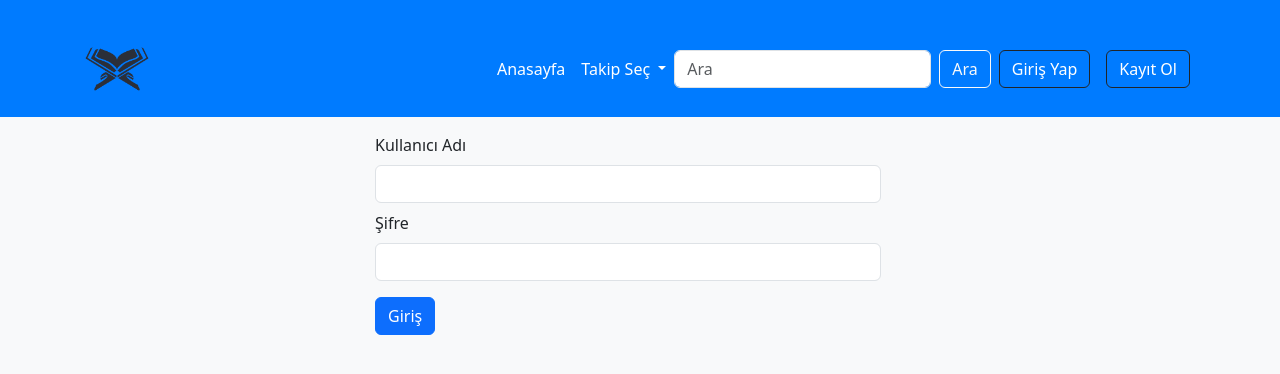
After one commit to OguzhanKodal/okuma-ezber-takip-sitesi, a Django app: page /login in a window 1280 px wide. The commit adds this page. Shown: the top 374 px of the page. Run offline with Django 4.2, Linux system fonts and the light colour scheme; some libraries are stand-ins or nearby versions.

Commit message:
login ve register ekranı yapıldı, butonları eklendi şuan /admin için çalışıyor

```diff
--- /dev/null
+++ b/okumaezbertakip/okumaezbertakip/templates/login.html
@@ -0,0 +1,37 @@
+{% extends "master.html" %}
+{% load static %}
+
+{% block baslik %}
+    Yeni talebe ekle
+{% endblock %}
+
+{% block govde %}
+    <form class="row g-3 pt-4" method="post" action="login">
+        {% csrf_token %}
+        <div class="row justify-content-center">
+            <div class="col-5">
+                <div class="col-12 pt-2">
+                    <label for="username" class="form-label">Kullanıcı Adı</label>
+                    <input type="text" class="form-control" id="username" name="username">
+                </div>
+                <div class="col-12 pt-2">
+                    <label for="password" class="form-label">Şifre</label>
+                    <input type="password" class="form-control" id="password" name="password">
+                </div>
+                <div class="col-12 pt-3">
+                    <button type="submit" class="btn btn-primary">Giriş</button>
+                </div>
+                {% if login == 'Hata' %}
+                    <div class="row pt-3" style="padding-left:10px;padding-rigth:10px">
+                        <div class="alert alert-danger d-flex align-items-center" role="alert">
+                            <img src="{% static 'danger.png' %}" width="24px">
+                            <div style="padding-left:5px">
+                                Kullanıcı adı veya şifre yanlış!
+                            </div>
+                        </div>
+                    </div>
+                {% endif %}
+            </div>
+        </div>
+    </form>
+{% endblock %}
--- a/okumaezbertakip/okumaezbertakip/templates/master.html
+++ b/okumaezbertakip/okumaezbertakip/templates/master.html
@@ -55,8 +55,12 @@
                 Takip Seç
               </a>
               <ul class="dropdown-menu" aria-labelledby="navbarDropdown">
-                <li><a class="dropdown-item" href="../okumatakip/">Okuma Takip</a></li>
-                <li><a class="dropdown-item" href="../ezbertakip/">Ezber Takip</a></li>
+                <li>
+                  <a class="dropdown-item" href="../okumatakip/">Okuma Takip</a>
+                </li>
+                <li>
+                  <a class="dropdown-item" href="../ezbertakip/">Ezber Takip</a>
+                </li>
               </ul>
             </li>
           </ul>
@@ -69,6 +73,25 @@
             />
             <button class="btn btn-outline-light" type="submit">Ara</button>
           </form>
+
+          {% if user.is_authenticated %}
+          <span class="navbar-text ms-3 me-2">
+            <a href="#" class="btn btn-outline-dark"
+              >Hoşgeldin, {{ user.username }}</a
+            >
+          </span>
+          <span class="navbar-text ms-2 me-2">
+            <a href="../logout" class="btn btn-outline-dark">Çıkış Yap</a>
+          </span>
+          {% else %}
+          <span class="navbar-text me-2 ms-2">
+            <a href="../login" class="btn btn-outline-dark">Giriş Yap</a>
+          </span>
+          <span class="navbar-text me-2 ms-2">
+            <a href="../register" class="btn btn-outline-dark">Kayıt Ol</a>
+          </span>
+
+          {% endif %}
         </div>
       </div>
     </nav>
--- a/okumaezbertakip/okumaezbertakip/urls.py
+++ b/okumaezbertakip/okumaezbertakip/urls.py
@@ -19,9 +19,12 @@ from django.urls import path,include
 from . import views
 
 urlpatterns = [
-    path('anasayfa', views.home),
+    path('anasayfa', views.anasayfa , name = 'anasayfa'),
     path('okumatakip/',include('okumatakip.urls')),
     path('ezbertakip/',include('ezbertakip.urls')),
-    path('',views.home),
+    path('',views.anasayfa),
     path('admin/', admin.site.urls),
+    path('login',views.user_login),
+    path('register',views.user_register),
+    path('logout',views.user_logout),
 ]
--- a/okumaezbertakip/okumaezbertakip/views.py
+++ b/okumaezbertakip/okumaezbertakip/views.py
@@ -1,8 +1,52 @@
-from django.http import HttpResponse
+from django.http import HttpResponse, request
 from django.shortcuts import render
 from django.template import loader
+from django.shortcuts import redirect
+from django.contrib.auth import authenticate, login, logout
+from django.contrib.auth.forms import UserCreationForm
+
+def anasayfa(request):
+    sablon = loader.get_template('index.html')
+    return HttpResponse(sablon.render(request = request))
 
 
-def home(request):
-    sablon = loader.get_template('index.html')
-    return HttpResponse(sablon.render())
+def user_login(request):
+    if request.user.is_authenticated:
+        return redirect("anasayfa")
+    bilgi = {}
+
+    if request.method == 'POST':
+        kullaniciadi = request.POST['username']
+        sifre = request.POST['password']
+        kullanici = authenticate(request, username=kullaniciadi, password=sifre)
+
+        if kullanici is not None:
+            login(request, kullanici)
+            return redirect("anasayfa")
+        else:
+            bilgi['login'] = 'Hata'
+
+    sablon = loader.get_template('login.html')
+    return HttpResponse(sablon.render(bilgi, request))
+
+def user_logout(request):
+    logout(request)
+    return redirect("anasayfa")
+def user_register(request):
+    sablon = loader.get_template('register.html')
+    if request.method == "POST":
+        form = UserCreationForm(request.POST)
+        if form.is_valid():
+            form.save()
+            kullaniciadi = form.cleaned_data["username"]
+            sifre = form.cleaned_data["password1"]
+            kullanici = authenticate(request, username=kullaniciadi,
+                                    password=sifre)
+            login(request, kullanici)
+            return redirect("anasayfa")
+        else:
+            bilgi = {"form" : form}
+            return HttpResponse(sablon.render(bilgi, request))
+    form = UserCreationForm()
+    bilgi = {"form": form}
+    return HttpResponse(sablon.render(bilgi, request))
```
Also changed, not shown: okumaezbertakip/okumaezbertakip/templates/register.html (added, +14 -0 lines).
